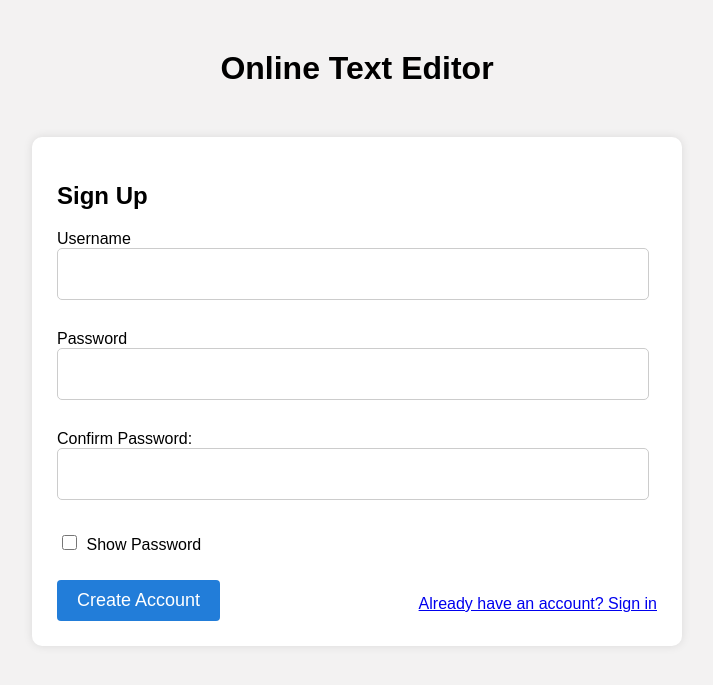
After one commit to limshixun/Online-Text-Editor, a Flask app: page /signup in a window 1280 px wide. The commit adds this page. Shown: the top 685 px of the page, without its empty margins (283-996 px from the left). Run offline with Flask 3, Linux system fonts and the light colour scheme; some libraries are stand-ins or nearby versions.

Commit message:
Sign in, sign up and sign up successful implemented

```diff
--- a/app.py
+++ b/app.py
@@ -1,6 +1,6 @@
 from flask import Flask, render_template, request, redirect, url_for
-from os import listdir
 from flask_mysqldb import MySQL
+import bcrypt
 
 app = Flask(__name__)
 
@@ -13,38 +13,68 @@ mysql = MySQL(app)
 
 @app.route('/', methods=['GET', 'POST'])
 def login():
-    # IF post request
+    # Error message
+    message = ""
     if request.method == 'POST':
-        # fetch the user input from html
+        # Get user input from <form>
         username = request.form['username']
-        pword = request.form['password']
+        # turn password into bytes
+        pword = request.form['password'].encode('utf-8')
 
-        # use cursor to execute sql query, get user and password
-        cursor = mysql.connection.cursor()
-        cursor.execute("SELECT * FROM users WHERE username=%s;", (username,))
-        user_row = cursor.fetchone()
-        cursor.close()
+        # Get the row with the same username as entered
+        user_row = getUserRow(username)
 
-        print(user_row)
+        # If username exist
+        if user_row:
 
-        # If there is no row with the entered username
-        if user_row:
-            db_user_id = user_row[0]
-            db_name = user_row[1]
-            db_pword = user_row[2]
+            # retrieve data from tuple
+            db_user_id, _, db_pword = user_row
 
-            if (username == db_name) & (pword == db_pword):
-                # user redirect to send user to a different page, while use render_template to render content for a page, url will not change when render_template
+            # Check if user input password match the hashed pw in db
+            if bcrypt.checkpw(pword,db_pword.encode('utf-8')):
+
+                # Password matches, redirect to manage page
                 return redirect(url_for('manage', user_id=db_user_id))
-        else:
-            return render_template('login.html', message='Invalid Username')
 
-    # IF Get request
-    return render_template('login.html', message='Login')
+        # If there is no user_row or password does not match
+        message="Invalid Username or Password"
+
+    # GET request
+    return render_template('login.html', message=message)
+
 
 @app.route('/manage/<user_id>', methods=['GET', 'POST'])
 def manage(user_id):
     return render_template('manage.html',documents=getDocRows(user_id))
+
+@app.route('/signup', methods=["GET","POST"])
+def signup():
+    nameError = ""
+    pwError = ""
+    if request.method == 'POST':
+        # Get user input
+        username = request.form['username']
+        password = request.form['password']
+        confirm = request.form['confirm']
+
+        user_row = getUserRow(username)
+
+        # if username does not exist in db
+        if (not user_row) and (password == confirm):
+            addUser(username,password)
+            return redirect(url_for('signup_success'))
+        elif (user_row):
+            nameError = "Username already exist. Please try another name"
+        elif not (password == confirm):
+            pwError = "Password does not match. Try Again"
+
+    return render_template('signup.html', nameError=nameError, pwError = pwError)
+
+@app.route('/signup_success',methods=["GET","POST"])
+def signup_success():
+    if request.method == 'POST':
+        return redirect(url_for('login'))
+    return render_template('signup_success.html')
 
 def user_exist(users,name,pword):
     for user in users:
@@ -55,7 +85,6 @@ def user_exist(users,name,pword):
             print("NoUserExist")
             return False
 
-
 def getDocRows(user_id):
     cursor = mysql.connection.cursor()
     cursor.execute("SELECT * FROM documents WHERE user_id=%s;", (user_id,))
@@ -63,6 +92,33 @@ def getDocRows(user_id):
     cursor.close()
     return doc_rows
 
+def getUserRow(username):
+    # use cursor to execute sql query, get user and password
+    cursor = mysql.connection.cursor()
+    cursor.execute("SELECT * FROM users WHERE username=%s;", (username,))
+    user_row = cursor.fetchone()
+    cursor.close()
+
+    if not user_row:
+        # Handle case when user doesn't exist
+        return None
+    return user_row
+
+# Will hash the password, and insert the username and hashed password into the users table
+def addUser(username,pword):
+    cursor = mysql.connection.cursor()
+    hashed = hash(pword)
+    cursor.execute("INSERT INTO users (username, pword) VALUES (%s,%s)",(username,hashed))
+    # Update the table
+    mysql.connection.commit()
+    cursor.close
+
+def hash(pword):
+    # generate salt
+    s = bcrypt.gensalt()
+    # turn the password into byte
+    return bcrypt.hashpw(pword.encode('utf-8'), salt=s)
+
 if __name__ == '__main__':
     app.run(debug=True)
     #app.run(debug=True,host='localhost',port=5000)
--- /dev/null
+++ b/static/loginform.css
@@ -0,0 +1,70 @@
+body {
+    font-family: 'Poppins', sans-serif;
+    background-color: #f3f2f2;
+}
+
+.form-container {
+    width: 600px;
+    height: 300px auto;
+    margin: 50px auto;
+    background-color: #fff;
+    padding: 25px;
+    border-radius: 10px;
+    box-shadow: 0 0 10px rgba(0, 0, 0, 0.1);
+}
+
+h1 {
+    text-align: center;
+    margin: 50px;
+}
+
+label {
+    margin-bottom: 5px;
+}
+
+input[type="text"],
+input[type="password"] {
+    width: 95%;
+    height: 30px;
+    padding: 10px;
+    margin-bottom: 30px;
+    border: 1px solid #ccc;
+    border-radius: 5px;
+    font-size: large;
+
+}
+
+input[type="checkbox"] {
+    margin: 5px;
+    margin-bottom: 20px;
+    height: 15px;
+    width: 15px;
+}
+
+.error {
+    color: red;
+    font-size: 15px;
+}
+
+button {
+    padding: 10px 20px;
+    background-color: #227dd9;
+    color: #fff;
+    border: none;
+    border-radius: 4px;
+    cursor: pointer;
+    font-size: large;
+}
+
+button:hover {
+    background-color: #0b519b;
+}
+
+a{
+    margin-top: 15px;
+    float: right;
+}
+
+.showpw{
+    margin-bottom: 10px;
+}
--- /dev/null
+++ b/templates/signup.html
@@ -0,0 +1,41 @@
+<!DOCTYPE html>
+<html lang="en">
+<head>
+    <meta charset="UTF-8">
+    <meta name="viewport" content="width=device-width, initial-scale=1.0">
+    <title>Sign Up</title>
+    <h1>Online Text Editor</h1>
+    <link rel= "stylesheet" type= "text/css" href= "{{ url_for('static',filename='loginform.css') }}">
+</head>
+<body>
+    <form class="form-container" action="/signup" method="post">
+        <h2>Sign Up</h2>
+        <div>
+            <label for="username">Username</label>
+            <input type="text" id="username" name="username" autocomplete="on" required>
+            {% if nameError %}
+            <label class="error">{{ nameError }}</label>
+            {% endif %}
+        </div>
+        <div>
+            <label for="password">Password</label>
+            <input type="password" id="password" name="password" autocomplete="off" required>
+            <label id="passwordError" class="error"></label>
+            <br>
+            <label>Confirm Password:</label>
+            <input type="password" id="confirm" name="confirm" autocomplete="off" required>
+            <label id="confirmError" class="error"></label>
+            <br>
+            {% if pwError %}
+            <label class="error">{{ pwError }}</label>
+            {% endif %}
+        </div>
+        <div class="showpw">
+            <input type="checkbox" id="showPassword">
+            <label for="showPassword">Show Password</label>
+        </div>
+        <button type="submit">Create Account</button>
+        <a href="{{ url_for('login') }}">Already have an account? Sign in</a>
+    </form>
+</body>
+</html>
```
Also changed, not shown: templates/login.html (+23 -8 lines), templates/signup_success.html (added, +16 -0 lines).
